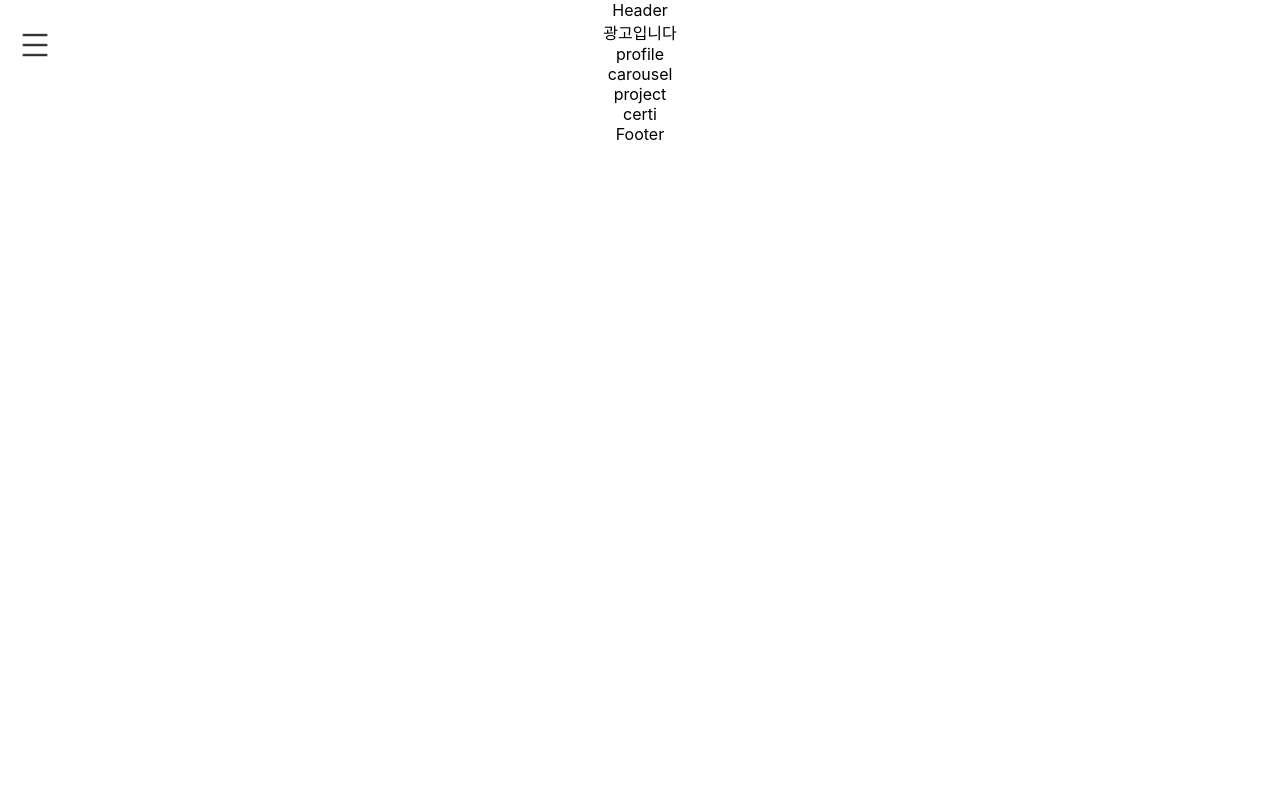
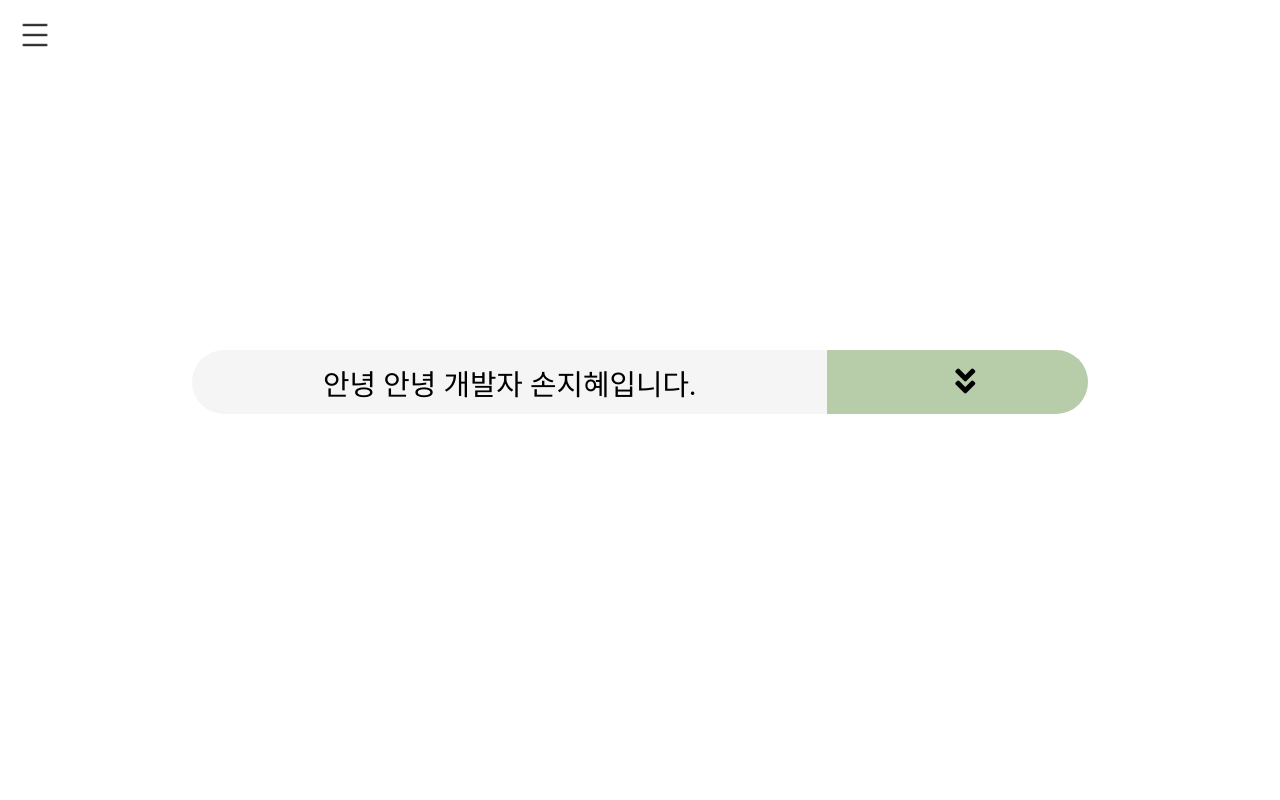
Before and after one commit to jiiiheeey/portfolio, a React (Create React App) app: page / in a window 1280 px wide. Shown: the top 800 px of the page. Built offline with nearby package versions, Linux system fonts and the light colour scheme.

Commit message:
scroll action 추가

```diff
--- a/public/index.html
+++ b/public/index.html
@@ -9,6 +9,9 @@
       name="description"
       content="Web site created using create-react-app"
     />
+    <link
+    rel="stylesheet"
+    href="https://cdnjs.cloudflare.com/ajax/libs/font-awesome/5.8.2/css/all.min.css"/>
     <link rel="apple-touch-icon" href="%PUBLIC_URL%/logo192.png" />
     <!--
       manifest.json provides metadata used when your web app is installed on a
--- /dev/null
+++ b/src/layouts/Home.css
@@ -0,0 +1,64 @@
+.home{
+    margin: 0;
+    padding: 0;
+    font-family: 'Nanum Gothic';
+    font-size: 0.9rem;
+    width: 100%;
+    ;
+
+
+
+}
+.home-header-bar{
+    min-height: 4rem;
+    font-size: 1.8REM;
+    background-color: whitesmoke;
+    display: flex;
+    justify-content: center;
+    margin-left: 15vw;
+    width: 70%;
+    border-radius: 3rem;
+    position: absolute;
+    z-index: 1;
+
+}
+.home-header-bar-top{
+    width: 100vw;
+    border-radius: 0rem;
+    margin-left: 0vw;
+    background-color:rgb(183, 204, 169) ;
+}
+.header-bar-text{
+
+    width: 80%;
+    display: flex;
+    align-items: center;
+    justify-content: center;
+    padding: 0 1.6rem;
+ }
+.header-bar-go-button{
+   background-color: rgb(183, 204, 169);
+    border-radius: 3rem;
+    width: 25vw;
+    top: 0;
+    right: 0;
+    display: flex;
+    align-items: center;
+    justify-content: center;
+    font-weight: 600;
+    font-size: 2rem;
+    border-radius: 0 3rem 3rem 0;
+}
+.header-bar-go-button .icon{
+    padding-left: 15px;
+}
+
+.home-body{
+    position: absolute;
+    top: 800px;
+    left: 50%;
+    right: 50%;
+
+
+
+}
--- a/src/layouts/Home.js
+++ b/src/layouts/Home.js
@@ -1,17 +1,91 @@
+import React, { useState, useEffect } from "react";
+import "./Home.css";
 function Home() {
+  const boxText = "안녕 안녕 개발자 손지혜입니다.";
+  const [text, setText] = useState("");
+  const [count, setCount] = useState(0);
+  const [goBtn, setGoBtn] = useState(false);
+  const [position, setPosition] = useState(0);
+  const [topBar, setTopBar] = useState(false);
+  useEffect(() => {
+    //   typing 효과
+    const interval = setInterval(() => {
+      setText(text + boxText[count]);
+      setCount(count + 1);
+    }, 150);
+    if (count === boxText.length) {
+      clearInterval(interval);
+      setGoBtn(true);
+    }
+    return () => clearInterval(interval);
+  });
+  useEffect(() => {
+    window.addEventListener("scroll", onScroll);
+    return () => {
+      window.removeEventListener("scroll", onScroll);
+    };
+  }, []);
+  const onScroll = () => {
+    console.log(window.scrollY);
+    setPosition(window.scrollY);
+    window.scrollY > 250 ? setTopBar(true) : setTopBar(false);
+  };
+  let positionBar;
+  position > 200 ? (positionBar = position) : (positionBar = 350);
+
   return (
     <>
       <div className="home">
-        <div className="home-header">Header</div>
+        <div className={topBar ? "home-header-bar home-header-bar-top" : "home-header-bar"} style={{ marginTop: positionBar }}>
+          <div className="header-bar-text">{text}</div>
+
+          {!topBar && (
+            <div className="header-bar-go-button">
+              <div className="icon">
+                <i class="fas fa-angle-double-down"></i>
+              </div>
+            </div>
+          )}
+        </div>
         <div className="home-body">
           <div className="home-body-ad">광고입니다</div>
           <div className="home-body-profile">profile</div>
           <div className="home-body-carousel">carousel</div>
           <div className="home-body-project">project</div>
           <div className="home-body-certi">certi</div>
+          <div className="home-footer">Footer</div> <div className="home-footer">Footer</div> <div className="home-footer">Footer</div>{" "}
+          <div className="home-footer">Footer</div> <div className="home-footer">Footer</div> <div className="home-footer">Footer</div>{" "}
+          <div className="home-footer">Footer</div> <div className="home-footer">Footer</div> <div className="home-footer">Footer</div>{" "}
+          <div className="home-footer">Footer</div> <div className="home-footer">Footer</div> <div className="home-footer">Footer</div>{" "}
+          <div className="home-footer">Footer</div>
+          <div className="home-footer">Footer</div> <div className="home-footer">Footer</div> <div className="home-footer">Footer</div>{" "}
+          <div className="home-footer">Footer</div> <div className="home-footer">Footer</div> <div className="home-footer">Footer</div>{" "}
+          <div className="home-footer">Footer</div> <div className="home-footer">Footer</div> <div className="home-footer">Footer</div>{" "}
+          <div className="home-footer">Footer</div> <div className="home-footer">Footer</div> <div className="home-footer">Footer</div>{" "}
+          <div className="home-footer">Footer</div> <div className="home-footer">Footer</div>
+          <div className="home-footer">Footer</div> <div className="home-footer">Footer</div> <div className="home-footer">Footer</div>{" "}
+          <div className="home-footer">Footer</div> <div className="home-footer">Footer</div> <div className="home-footer">Footer</div>{" "}
+          <div className="home-footer">Footer</div> <div className="home-footer">Footer</div> <div className="home-footer">Footer</div>{" "}
+          <div className="home-footer">Footer</div> <div className="home-footer">Footer</div> <div className="home-footer">Footer</div>{" "}
+          <div className="home-footer">Footer</div> <div className="home-footer">Footer</div>
+          <div className="home-footer">Footer</div>
+          <div className="home-footer">Footer</div> <div className="home-footer">Footer</div> <div className="home-footer">Footer</div>{" "}
+          <div className="home-footer">Footer</div> <div className="home-footer">Footer</div> <div className="home-footer">Footer</div>{" "}
+          <div className="home-footer">Footer</div> <div className="home-footer">Footer</div> <div className="home-footer">Footer</div>{" "}
+          <div className="home-footer">Footer</div> <div className="home-footer">Footer</div> <div className="home-footer">Footer</div>{" "}
+          <div className="home-footer">Footer</div>
+          <div className="home-footer">Footer</div> <div className="home-footer">Footer</div> <div className="home-footer">Footer</div>{" "}
+          <div className="home-footer">Footer</div> <div className="home-footer">Footer</div> <div className="home-footer">Footer</div>{" "}
+          <div className="home-footer">Footer</div> <div className="home-footer">Footer</div> <div className="home-footer">Footer</div>{" "}
+          <div className="home-footer">Footer</div> <div className="home-footer">Footer</div> <div className="home-footer">Footer</div>{" "}
+          <div className="home-footer">Footer</div> <div className="home-footer">Footer</div>
+          <div className="home-footer">Footer</div> <div className="home-footer">Footer</div> <div className="home-footer">Footer</div>{" "}
+          <div className="home-footer">Footer</div> <div className="home-footer">Footer</div> <div className="home-footer">Footer</div>{" "}
+          <div className="home-footer">Footer</div> <div className="home-footer">Footer</div> <div className="home-footer">Footer</div>{" "}
+          <div className="home-footer">Footer</div> <div className="home-footer">Footer</div> <div className="home-footer">Footer</div>{" "}
+          <div className="home-footer">Footer</div> <div className="home-footer">Footer</div>
+          <div className="home-footer">Footer</div>
         </div>
-
-        <div className="home-footer">Footer</div>
       </div>
     </>
   );
--- a/src/layouts/Navi.css
+++ b/src/layouts/Navi.css
@@ -1,17 +1,16 @@
+
 .navi-container{
+    opacity: 100%;
     display: flex;
     flex-direction: column;
     height: 100%;
     width: 30VW;
     min-width: 20rem;
-    position: absolute;
+    position: fixed;
+    z-index: 10;
 }
 .navi-container-close{
-
     height: 0;
-
-
-
 }
 .navi-container-open{
 
@@ -19,7 +18,7 @@
     background-color: rgb(183, 204, 169)
 }
 .navi-icon{
-    margin-top: 20px;
+    margin-top: 10px;
     position: absolute;
     cursor: pointer;
 
```
